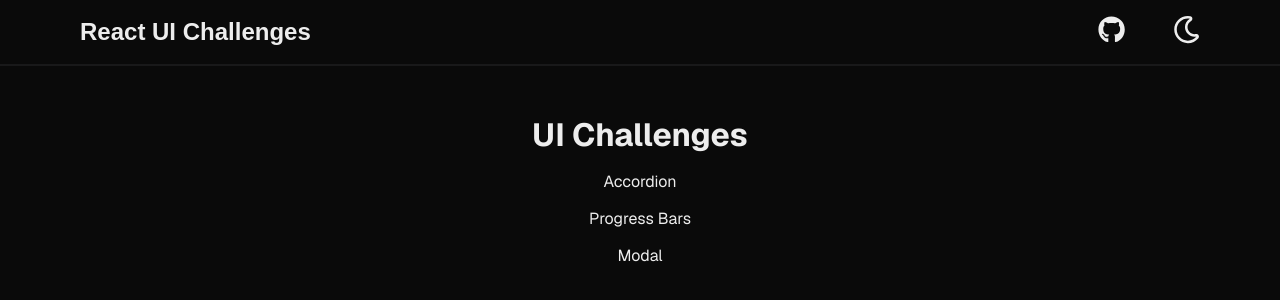
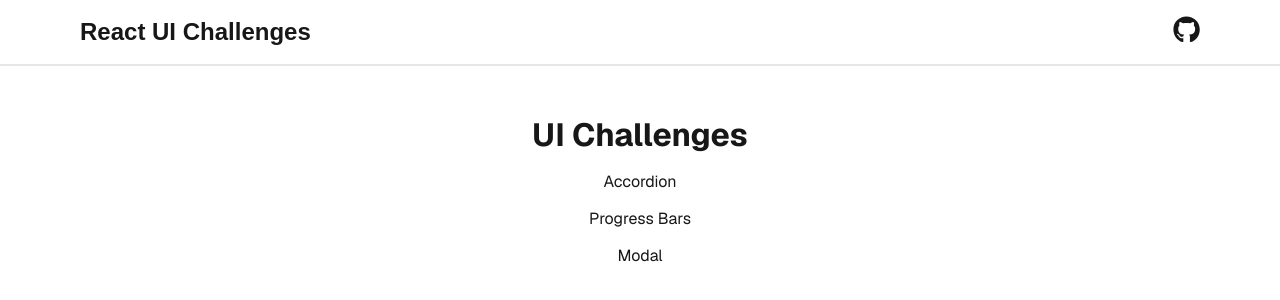
Before and after one commit to thekrprince/react-ui-challenges, a Next.js app: page / in a window 1280 px wide. Shown: the top 300 px of the page. Built offline with nearby package versions, Linux system fonts and the light colour scheme.

Commit message:
Removed dark theme

```diff
--- a/src/app/layout.js
+++ b/src/app/layout.js
@@ -1,8 +1,6 @@
-"use client";
 import { Geist, Geist_Mono } from "next/font/google";
 import "./globals.css";
 import Header from "../components/header";
-import { useState } from "react";
 
 const geistSans = Geist({
   variable: "--font-geist-sans",
@@ -15,11 +13,10 @@ const geistMono = Geist_Mono({
 });
 
 export default function RootLayout({ children }) {
-  const [theme, setTheme] = useState("dark");
   return (
-    <html lang="en" className={theme}>
+    <html lang="en">
       <body className={`${geistSans.variable} ${geistMono.variable}`}>
-        <Header theme={theme} setTheme={setTheme} />
+        <Header />
         {children}
       </body>
     </html>
--- a/src/components/header.jsx
+++ b/src/components/header.jsx
@@ -1,11 +1,11 @@
 "use client";
 import Link from "next/link";
 import styles from "./header.module.css";
-import { FaRegMoon, FaSun, FaGithub } from "react-icons/fa";
+import { FaGithub } from "react-icons/fa";
 
-const Header = ({ theme, setTheme }) => {
+const Header = () => {
   return (
-    <div className={`${styles.header} ${theme === "dark" && styles.dark}`}>
+    <div className={styles.header}>
       <div className={styles.leftSide}>
         <Link href="/" className={styles.headerText}>
           <span>React UI Challenges</span>
@@ -19,16 +19,6 @@ const Header = ({ theme, setTheme }) => {
         >
           <FaGithub size="1.7rem" />
         </a>
-        <div
-          className={styles.theme}
-          onClick={() => setTheme(theme === "dark" ? "light" : "dark")}
-        >
-          {theme === "dark" ? (
-            <FaRegMoon size="1.7rem" />
-          ) : (
-            <FaSun size="1.7rem" />
-          )}
-        </div>
       </div>
     </div>
   );
--- a/src/components/header.module.css
+++ b/src/components/header.module.css
@@ -22,17 +22,11 @@
 }
 
 .rightSide {
-  display: flex;
-  align-items: center;
-  gap: 3rem;
-
-  div,
   a {
     cursor: pointer;
     border-radius: 50%;
   }
 
-  div:hover,
   a:hover {
     opacity: 90%;
   }
```
